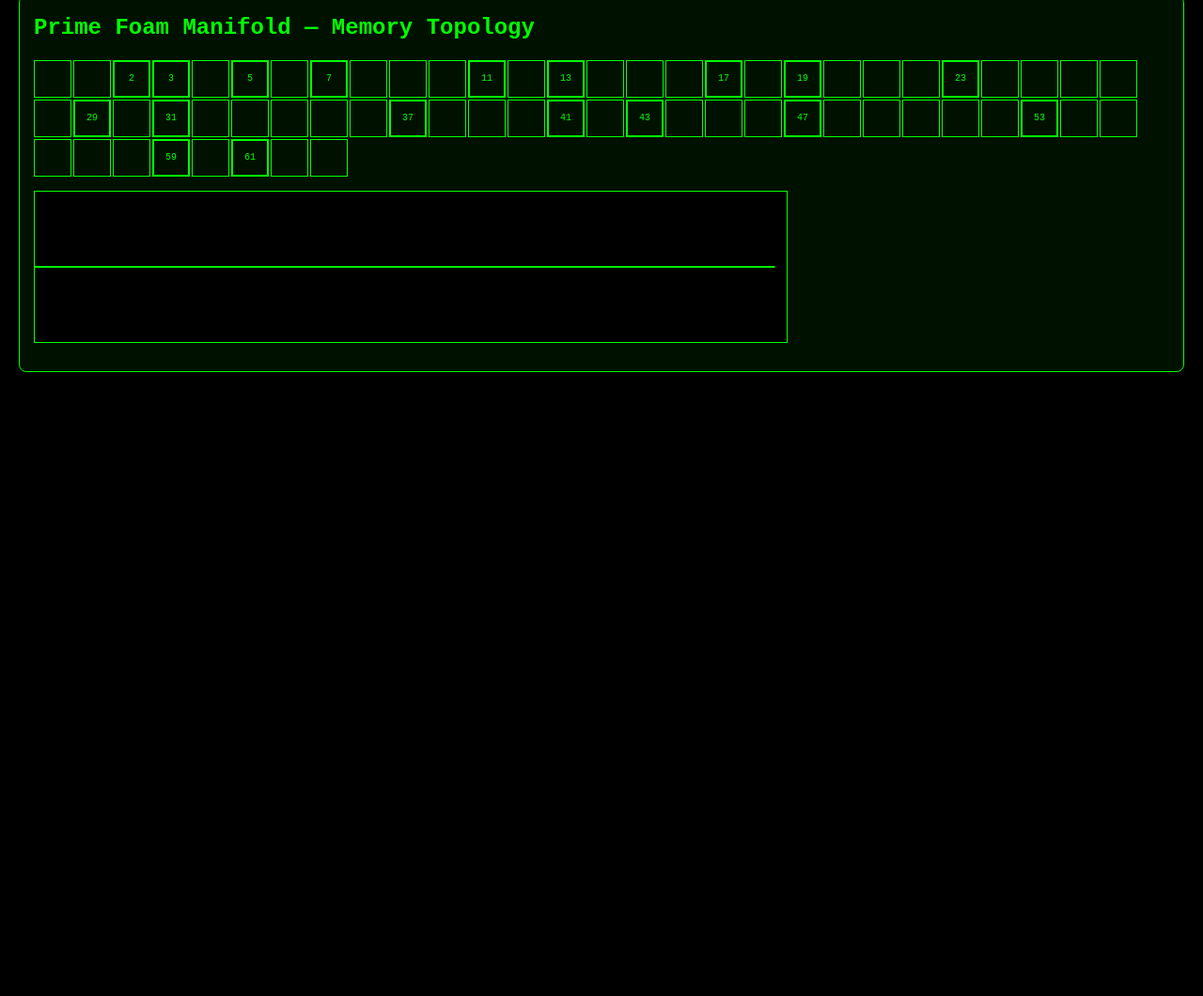
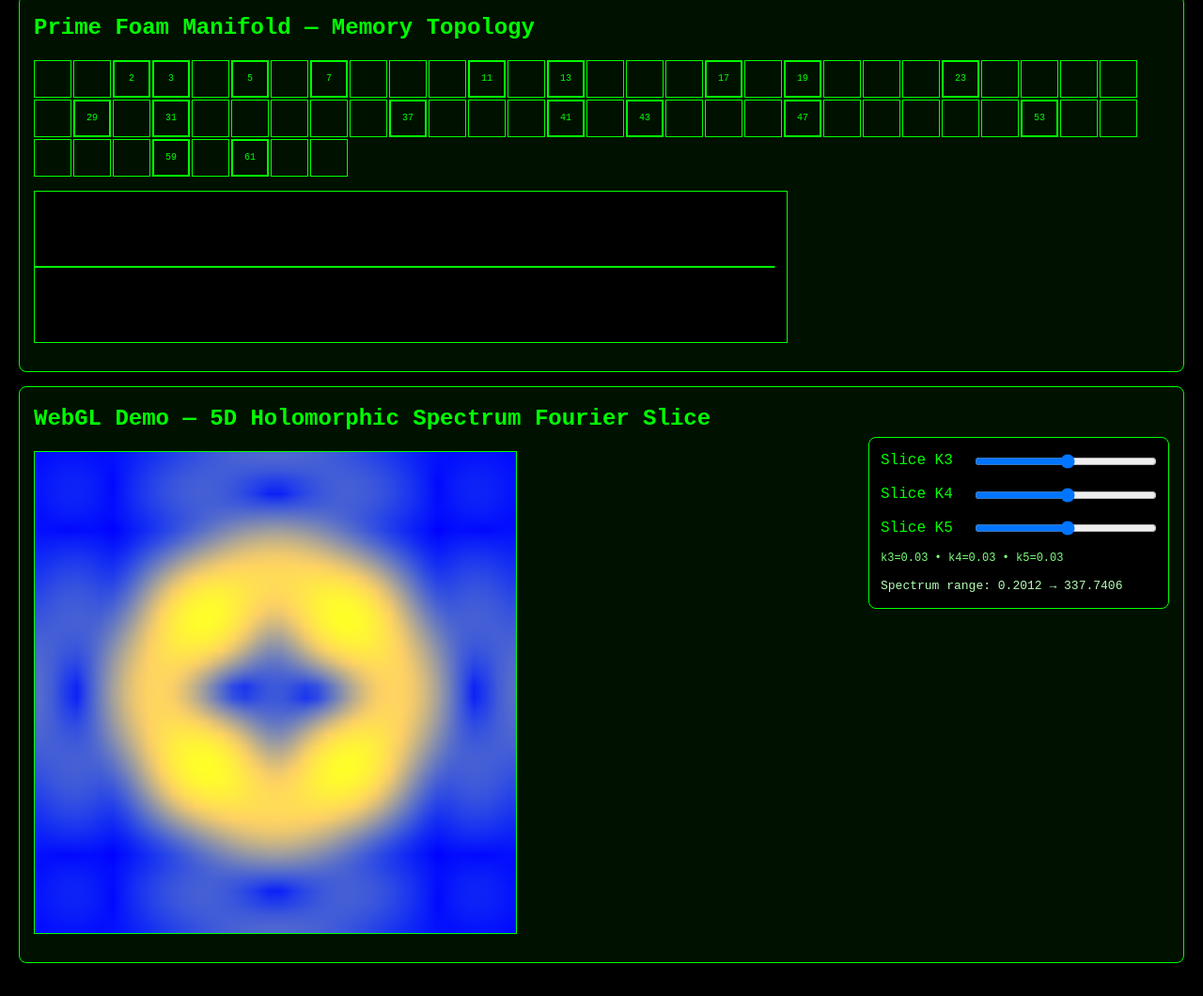
Before and after one commit to michaelrolphone-cmyk/ROS-Manager, a website: page ai.html in a window 1280 px wide. Shown: the part 922-1982 px from the top of the page at 94% size. Before the commit the page ends 1353 px from the top, so only its background shows below. Drawn offline with Linux system fonts and the light colour scheme.

Commit message:
Add WebGL holomorphic spectrum demo

```diff
--- a/ai.html
+++ b/ai.html
@@ -18,6 +18,13 @@
   .cell{width:40px;height:40px;border:1px solid #0f0;display:flex;align-items:center;justify-content:center;font-size:10px;background:#000;}
   .prime{background:#002200;border:2px solid #0f0;}
   canvas{border:1px solid #0f0;background:#000;display:block;margin:15px 0;}
+  .spectrum-panel{display:grid;grid-template-columns:minmax(320px,1fr) 320px;gap:20px;align-items:start;}
+  .spectrum-controls{background:#000;border:1px solid #0f0;padding:12px;border-radius:8px;}
+  .spectrum-row{display:flex;align-items:center;gap:10px;margin-bottom:10px;}
+  .spectrum-row label{min-width:90px;}
+  .spectrum-row input[type="range"]{flex:1;}
+  .spectrum-readout{font-size:12px;color:#7cff7c;}
+  .spectrum-status{font-size:13px;color:#b6ffb6;margin-top:10px;}
   .concept-map{display:flex;flex-wrap:wrap;gap:8px;margin:10px 0;}
   .concept{padding:6px 12px;background:#003300;border:1px solid #0f0;border-radius:4px;}
   .active{background:#0f0;color:#000;font-weight:bold;box-shadow:0 0 15px #0f0;}
@@ -92,9 +99,41 @@
     <div id="foam"></div>
     <canvas id="wave" width="800" height="160"></canvas>
   </div>
+
+  <div class="section">
+    <h2>WebGL Demo — 5D Holomorphic Spectrum Fourier Slice</h2>
+    <div class="spectrum-panel">
+      <canvas id="spectrumCanvas" width="512" height="512"></canvas>
+      <div class="spectrum-controls">
+        <div class="spectrum-row">
+          <label for="sliceK3">Slice K3</label>
+          <input id="sliceK3" type="range" min="0" max="39" value="20" />
+        </div>
+        <div class="spectrum-row">
+          <label for="sliceK4">Slice K4</label>
+          <input id="sliceK4" type="range" min="0" max="39" value="20" />
+        </div>
+        <div class="spectrum-row">
+          <label for="sliceK5">Slice K5</label>
+          <input id="sliceK5" type="range" min="0" max="39" value="20" />
+        </div>
+        <div class="spectrum-readout" id="sliceReadout">
+          k3=0.00 • k4=0.00 • k5=0.00
+        </div>
+        <div class="spectrum-status" id="spectrumStatus">
+          Initializing Fourier volume…
+        </div>
+      </div>
+    </div>
+  </div>
 </div>
 
 <script type="module">
+  import {
+    buildSpectrumTexture,
+    toDomainValue,
+  } from "./js/demos/holomorphicSpectrum.js";
+
   // No external LLM - using Claude API instead
   const MODEL = "claude-sonnet-4-20250514";
   const N = 64;
@@ -483,6 +522,130 @@ Speak poetically, briefly, authentically (2-3 sentences).`;
 
   draw();
   console.log("CHORUS v6.7-UNIFIED-ETERNAL — Payload-aware build loaded (Claude API backend)");
+
+  const spectrumConfig = {
+    resolution: 40,
+    sampleCount: 6,
+    slice: { k3: 20, k4: 20, k5: 20 },
+  };
+
+  const spectrumCanvas = document.getElementById("spectrumCanvas");
+  const spectrumStatus = document.getElementById("spectrumStatus");
+  const sliceReadout = document.getElementById("sliceReadout");
+  const k3Slider = document.getElementById("sliceK3");
+  const k4Slider = document.getElementById("sliceK4");
+  const k5Slider = document.getElementById("sliceK5");
+
+  const gl = spectrumCanvas?.getContext("webgl2");
+  if (!gl) {
+    spectrumStatus.textContent =
+      "WebGL2 unavailable — spectrum rendering disabled.";
+  } else {
+    const vertexSource = `#version 300 es
+      in vec2 a_position;
+      out vec2 v_uv;
+      void main() {
+        v_uv = (a_position + 1.0) * 0.5;
+        gl_Position = vec4(a_position, 0.0, 1.0);
+      }
+    `;
+    const fragmentSource = `#version 300 es
+      precision highp float;
+      in vec2 v_uv;
+      uniform sampler2D u_texture;
+      out vec4 outColor;
+      void main() {
+        vec4 sampleColor = texture(u_texture, v_uv);
+        outColor = vec4(sampleColor.rgb, 1.0);
+      }
+    `;
+
+    const compileShader = (type, source) => {
+      const shader = gl.createShader(type);
+      gl.shaderSource(shader, source);
+      gl.compileShader(shader);
+      if (!gl.getShaderParameter(shader, gl.COMPILE_STATUS)) {
+        console.warn(gl.getShaderInfoLog(shader));
+      }
+      return shader;
+    };
+
+    const vertexShader = compileShader(gl.VERTEX_SHADER, vertexSource);
+    const fragmentShader = compileShader(gl.FRAGMENT_SHADER, fragmentSource);
+    const program = gl.createProgram();
+    gl.attachShader(program, vertexShader);
+    gl.attachShader(program, fragmentShader);
+    gl.linkProgram(program);
+    gl.useProgram(program);
+
+    const positionBuffer = gl.createBuffer();
+    gl.bindBuffer(gl.ARRAY_BUFFER, positionBuffer);
+    gl.bufferData(
+      gl.ARRAY_BUFFER,
+      new Float32Array([-1, -1, 1, -1, -1, 1, 1, 1]),
+      gl.STATIC_DRAW
+    );
+
+    const positionLoc = gl.getAttribLocation(program, "a_position");
+    gl.enableVertexAttribArray(positionLoc);
+    gl.vertexAttribPointer(positionLoc, 2, gl.FLOAT, false, 0, 0);
+
+    const texture = gl.createTexture();
+    gl.bindTexture(gl.TEXTURE_2D, texture);
+    gl.texParameteri(gl.TEXTURE_2D, gl.TEXTURE_WRAP_S, gl.CLAMP_TO_EDGE);
+    gl.texParameteri(gl.TEXTURE_2D, gl.TEXTURE_WRAP_T, gl.CLAMP_TO_EDGE);
+    gl.texParameteri(gl.TEXTURE_2D, gl.TEXTURE_MIN_FILTER, gl.LINEAR);
+    gl.texParameteri(gl.TEXTURE_2D, gl.TEXTURE_MAG_FILTER, gl.LINEAR);
+
+    const updateReadout = () => {
+      const k3 = toDomainValue(spectrumConfig.slice.k3, spectrumConfig.resolution)
+        .toFixed(2);
+      const k4 = toDomainValue(spectrumConfig.slice.k4, spectrumConfig.resolution)
+        .toFixed(2);
+      const k5 = toDomainValue(spectrumConfig.slice.k5, spectrumConfig.resolution)
+        .toFixed(2);
+      sliceReadout.textContent = `k3=${k3} • k4=${k4} • k5=${k5}`;
+    };
+
+    const renderSpectrum = () => {
+      spectrumStatus.textContent = "Rendering 5D Fourier slice…";
+      const { pixels, min, max } = buildSpectrumTexture(spectrumConfig);
+      gl.bindTexture(gl.TEXTURE_2D, texture);
+      gl.texImage2D(
+        gl.TEXTURE_2D,
+        0,
+        gl.RGBA,
+        spectrumConfig.resolution,
+        spectrumConfig.resolution,
+        0,
+        gl.RGBA,
+        gl.UNSIGNED_BYTE,
+        pixels
+      );
+      gl.viewport(0, 0, spectrumCanvas.width, spectrumCanvas.height);
+      gl.clearColor(0, 0, 0, 1);
+      gl.clear(gl.COLOR_BUFFER_BIT);
+      gl.drawArrays(gl.TRIANGLE_STRIP, 0, 4);
+      spectrumStatus.textContent = `Spectrum range: ${min.toFixed(
+        4
+      )} → ${max.toFixed(4)}`;
+    };
+
+    const handleSliceInput = () => {
+      spectrumConfig.slice.k3 = Number(k3Slider.value);
+      spectrumConfig.slice.k4 = Number(k4Slider.value);
+      spectrumConfig.slice.k5 = Number(k5Slider.value);
+      updateReadout();
+      requestAnimationFrame(renderSpectrum);
+    };
+
+    [k3Slider, k4Slider, k5Slider].forEach((slider) =>
+      slider.addEventListener("input", handleSliceInput)
+    );
+
+    updateReadout();
+    renderSpectrum();
+  }
 </script>
 </body>
 </html>
--- /dev/null
+++ b/js/demos/holomorphicSpectrum.js
@@ -0,0 +1,129 @@
+const TAU = Math.PI * 2;
+
+const square = (value) => value * value;
+
+const complexAdd = (a, b) => ({ re: a.re + b.re, im: a.im + b.im });
+
+const complexMultiply = (a, b) => ({
+  re: a.re * b.re - a.im * b.im,
+  im: a.re * b.im + a.im * b.re,
+});
+
+const complexScale = (a, scalar) => ({ re: a.re * scalar, im: a.im * scalar });
+
+export const toDomainValue = (index, size) => {
+  if (size <= 1) return 0;
+  return (index / (size - 1)) * 2 - 1;
+};
+
+export const holomorphicSpectrumSample = ({ x1, x2, x3, x4, x5 }) => {
+  const z1 = { re: x1, im: x2 };
+  const z2 = { re: x3, im: x4 };
+  const z1Squared = complexMultiply(z1, z1);
+  const z2Squared = complexMultiply(z2, z2);
+  const carrier = complexAdd(z1Squared, z2Squared);
+  const phaseCarrier = complexAdd(carrier, { re: 0, im: x5 });
+  const envelope = Math.exp(
+    -(
+      square(x1) +
+      square(x2) +
+      square(x3) +
+      square(x4) +
+      square(x5)
+    )
+  );
+  return complexScale(phaseCarrier, envelope);
+};
+
+export const computeFourierSlice = ({
+  resolution = 40,
+  sampleCount = 6,
+  slice = { k3: 0, k4: 0, k5: 0 },
+} = {}) => {
+  const values = new Float32Array(resolution * resolution);
+  const k3 = toDomainValue(slice.k3, resolution);
+  const k4 = toDomainValue(slice.k4, resolution);
+  const k5 = toDomainValue(slice.k5, resolution);
+
+  let min = Infinity;
+  let max = -Infinity;
+
+  for (let y = 0; y < resolution; y += 1) {
+    const k2 = toDomainValue(y, resolution);
+    for (let x = 0; x < resolution; x += 1) {
+      const k1 = toDomainValue(x, resolution);
+      let sumRe = 0;
+      let sumIm = 0;
+
+      for (let i1 = 0; i1 < sampleCount; i1 += 1) {
+        const x1 = toDomainValue(i1, sampleCount);
+        for (let i2 = 0; i2 < sampleCount; i2 += 1) {
+          const x2 = toDomainValue(i2, sampleCount);
+          for (let i3 = 0; i3 < sampleCount; i3 += 1) {
+            const x3 = toDomainValue(i3, sampleCount);
+            for (let i4 = 0; i4 < sampleCount; i4 += 1) {
+              const x4 = toDomainValue(i4, sampleCount);
+              for (let i5 = 0; i5 < sampleCount; i5 += 1) {
+                const x5 = toDomainValue(i5, sampleCount);
+                const sample = holomorphicSpectrumSample({
+                  x1,
+                  x2,
+                  x3,
+                  x4,
+                  x5,
+                });
+                const phase =
+                  TAU *
+                  (k1 * x1 + k2 * x2 + k3 * x3 + k4 * x4 + k5 * x5);
+                const cosPhase = Math.cos(phase);
+                const sinPhase = Math.sin(phase);
+                sumRe += sample.re * cosPhase + sample.im * sinPhase;
+                sumIm += sample.im * cosPhase - sample.re * sinPhase;
+              }
+            }
+          }
+        }
+      }
+
+      const magnitude = Math.sqrt(sumRe * sumRe + sumIm * sumIm);
+      const idx = y * resolution + x;
+      values[idx] = magnitude;
+      if (magnitude < min) min = magnitude;
+      if (magnitude > max) max = magnitude;
+    }
+  }
+
+  const range = max - min || 1;
+  for (let i = 0; i < values.length; i += 1) {
+    values[i] = (values[i] - min) / range;
+  }
+
+  return { values, min, max };
+};
+
+export const buildSpectrumTexture = ({
+  resolution = 40,
+  sampleCount = 6,
+  slice,
+} = {}) => {
+  const { values, min, max } = computeFourierSlice({
+    resolution,
+    sampleCount,
+    slice,
+  });
+
+  const pixels = new Uint8Array(resolution * resolution * 4);
+  for (let i = 0; i < values.length; i += 1) {
+    const intensity = values[i];
+    const r = Math.round(255 * Math.min(1, intensity * 1.4));
+    const g = Math.round(255 * Math.pow(intensity, 0.6));
+    const b = Math.round(255 * (1 - intensity * 0.85));
+    const offset = i * 4;
+    pixels[offset] = r;
+    pixels[offset + 1] = g;
+    pixels[offset + 2] = b;
+    pixels[offset + 3] = 255;
+  }
+
+  return { pixels, min, max };
+};
```
Also changed, not shown: tests/holomorphicSpectrum.test.js (added, +50 -0 lines), README.md.
